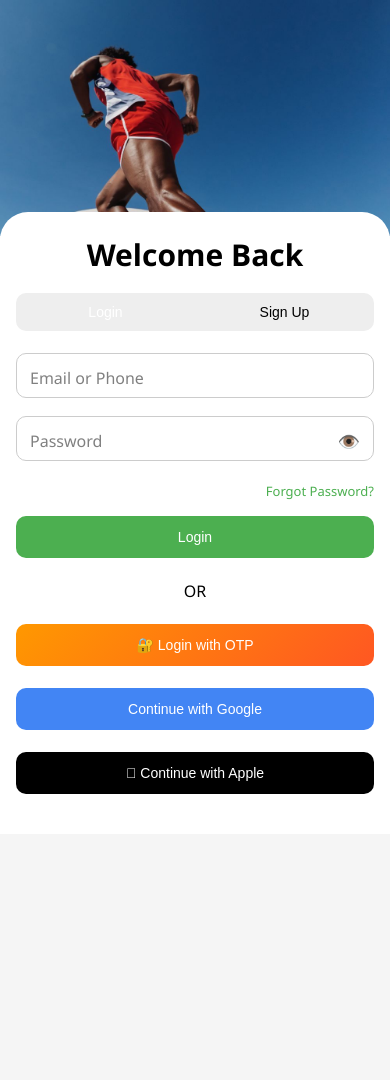
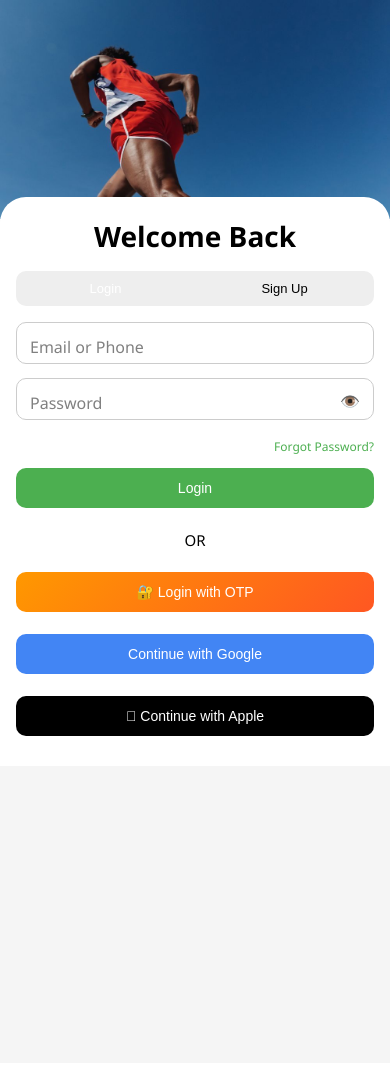
Before and after one commit to mvijayreddy-crypto/BookMyPlay, a Flask app: page /login in a window 390 px wide. After the commit the page ends 736 px from the top, so only its background shows below. Run offline with Flask 3, Linux system fonts and the light colour scheme.

Commit message:
perfect final mobile ui

```diff
--- a/templates/login.html
+++ b/templates/login.html
@@ -61,7 +61,7 @@
 
         h2{
             text-align:center;
-            font-size:48px;
+            font-size:42px;
             margin-bottom:25px;
             font-weight:700;
         }
@@ -217,7 +217,7 @@
             }
         }
 
-        /* ================= FINAL PHONE RESPONSIVE ================= */
+        /* ================= FINAL MOBILE ================= */
 
         @media screen and (max-width:768px){
 
@@ -231,82 +231,76 @@
 
             .left{
                 width:100%;
-                height:32vh;
-                min-height:220px;
+                height:26vh;
+                min-height:180px;
                 background-position:center top;
                 background-size:cover;
             }
 
-            /* LOGIN PANEL */
+            /* LOGIN SECTION */
 
             .right{
                 width:100%;
-                min-height:auto;
+                display:block;
                 padding:0;
                 background:#f5f5f5;
-                display:block;
             }
+
+            /* CARD */
 
             .card{
                 width:100%;
                 max-width:100%;
-                border-radius:28px 28px 0 0;
-                margin-top:-30px;
-                padding:24px 18px 40px;
+                border-radius:26px 26px 0 0;
+                margin-top:-22px;
+                padding:20px 16px 30px;
                 box-shadow:none;
             }
 
             h2{
-                font-size:34px;
-                margin-bottom:18px;
+                font-size:28px;
+                margin-bottom:16px;
+            }
+
+            .toggle{
+                margin-bottom:16px;
             }
 
             .toggle button{
-                font-size:14px;
-                padding:11px;
+                padding:10px;
+                font-size:13px;
+            }
+
+            .input-group{
+                margin-bottom:14px;
             }
 
             .input-group input{
-                font-size:15px;
-                padding:13px;
-                padding-right:42px;
+                font-size:14px;
+                padding:12px;
+                padding-right:40px;
             }
 
             .btn{
-                padding:13px;
-                font-size:15px;
+                padding:12px;
+                font-size:14px;
+            }
+
+            .forgot{
+                margin-bottom:12px;
             }
 
             .forgot a{
-                font-size:13px;
+                font-size:12px;
             }
 
             .eye-icon{
-                top:13px;
-                font-size:18px;
-            }
-        }
-
-        /* SMALL PHONES */
-
-        @media screen and (max-width:480px){
-
-            .left{
-                height:28vh;
-                min-height:190px;
+                top:12px;
+                font-size:16px;
             }
 
-            .card{
-                padding:22px 16px 40px;
-                margin-top:-24px;
-            }
-
-            h2{
-                font-size:30px;
-            }
-
-            .btn{
-                font-size:14px;
+            center{
+                font-size:15px;
             }
         }
 
```
